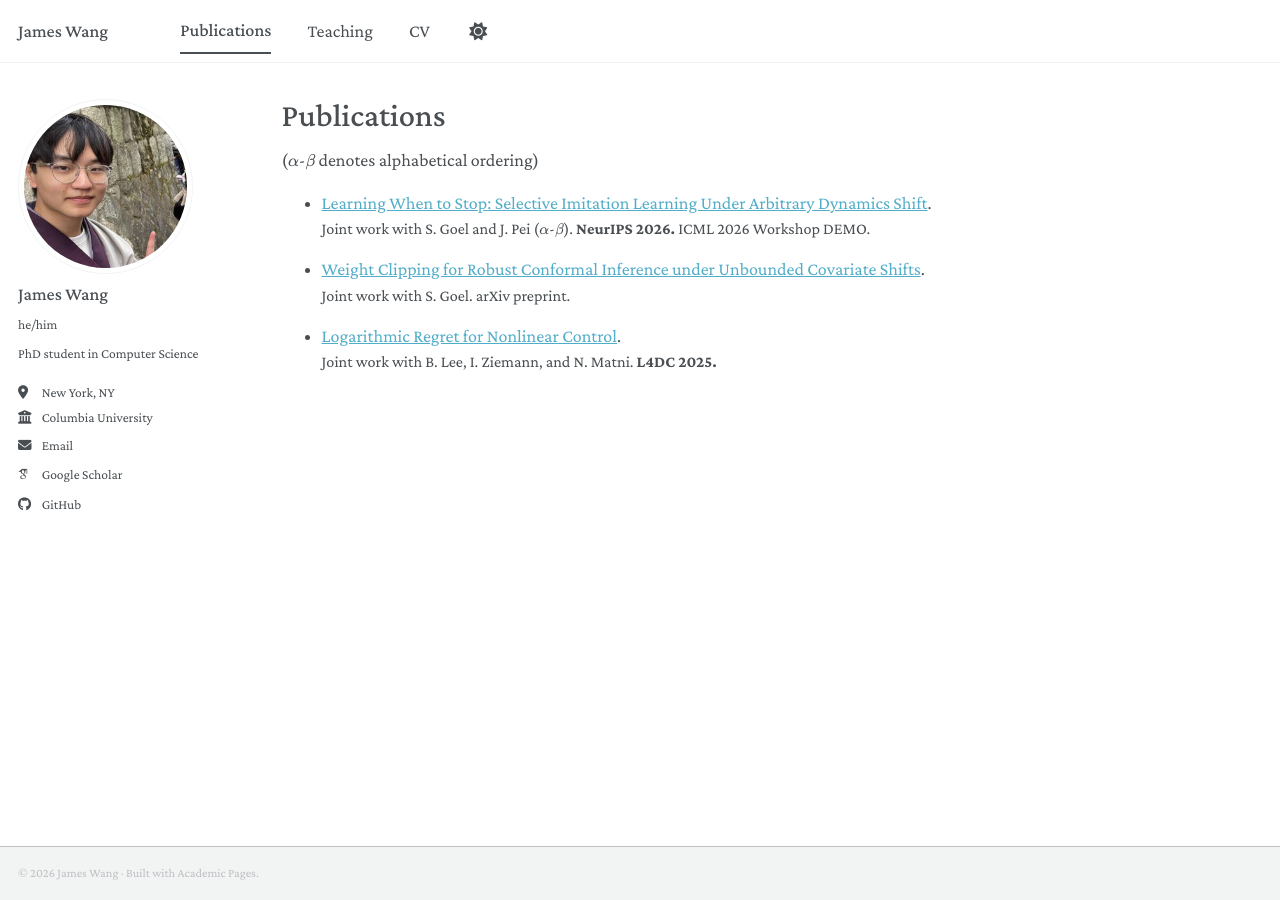
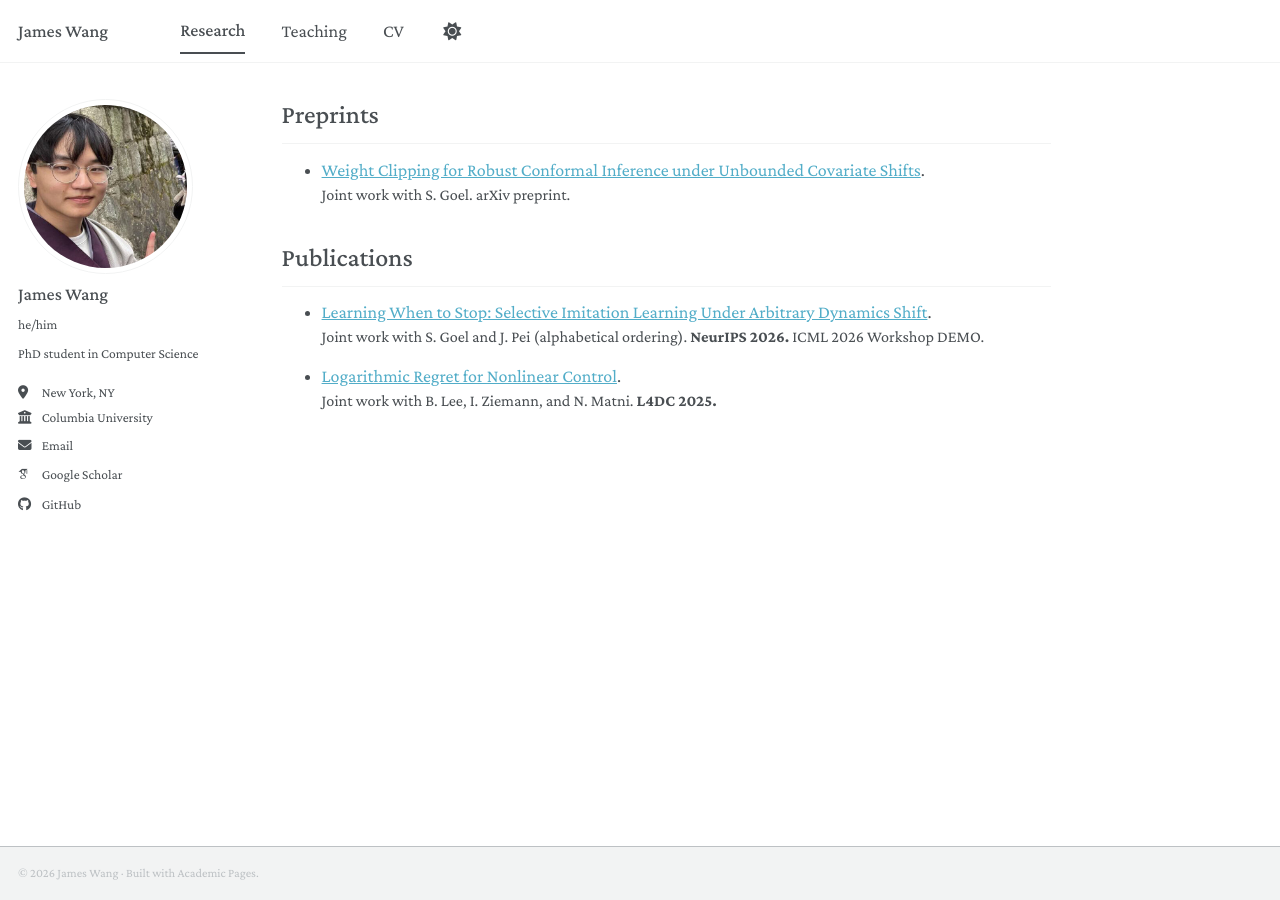
Before and after one commit to jwang541/jwang541.github.io, a Jekyll site: the page built from _pages/publications.md, in a window 1280 px wide. Built offline with Jekyll 4.4.1, drawn with Linux system fonts in a browser that asks for light colours; some web fonts are replaced.

Commit message:
looks more professional now

```diff
--- a/_data/navigation.yml
+++ b/_data/navigation.yml
@@ -7,7 +7,7 @@
 # The CV links directly to the PDF; target opens it in a new browser tab.
 
 main:
-  - title: "Publications"
+  - title: "Research"
     url: /publications/
 
   - title: "Teaching"
--- a/_layouts/single.html
+++ b/_layouts/single.html
@@ -26,7 +26,7 @@ layout: default
     <div class="page__inner-wrap">
       {% unless page.header.overlay_color or page.header.overlay_image %}
         <header>
-          {% if page.title %}<h1 class="page__title" itemprop="headline">{{ page.title | markdownify | remove: "<p>" | remove: "</p>" }}</h1>{% endif %}
+          {% if page.title and page.hide_title != true %}<h1 class="page__title" itemprop="headline">{{ page.title | markdownify | remove: "<p>" | remove: "</p>" }}</h1>{% endif %}
           {% if page.read_time %}
             <p class="page__meta"><i class="fa fa-clock" aria-hidden="true"></i> {% include read-time.html %}</p>
           {% endif %}
@@ -44,7 +44,7 @@ layout: default
         </header>
       {% endunless %}
 
-      <section class="page__content" itemprop="text">
+      <section class="page__content{% if page.hide_title %} page__content--no-title{% endif %}" itemprop="text">
         {{ content }}
 
         {% if page.citation and page.paperurl and page.slidesurl and page.bibtexurl %}
--- a/_pages/publications.md
+++ b/_pages/publications.md
@@ -1,20 +1,27 @@
 ---
 description: "Research publications and preprints by James Wang on machine learning, imitation learning, conformal inference, and nonlinear control."
 # layout: archive
-title: "Publications"
+title: "Research"
+hide_title: true
 permalink: /publications/
 author_profile: true
-math: true
 ---
 
-(\\(\alpha\\)-\\(\beta\\) denotes alphabetical ordering)
+<div class="academic-list-page" markdown="1">
 
-- [Learning When to Stop: Selective Imitation Learning Under Arbitrary Dynamics Shift](https://arxiv.org/abs/2605.09183).<br>
-  <span class="publication__details">Joint work with S. Goel and J. Pei (\\(\alpha\\)-\\(\beta\\)). **NeurIPS 2026.** ICML 2026 Workshop DEMO.</span>
+## Preprints
 
-- [Weight Clipping for Robust Conformal Inference under Unbounded Covariate Shifts](https://arxiv.org/abs/2605.02072).<br>
+- [Weight Clipping for Robust Conformal Inference under Unbounded Covariate Shifts](https://arxiv.org/abs/2605.02072).
   <span class="publication__details">Joint work with S. Goel. arXiv preprint.</span>
+{: .publications-list }
 
-- [Logarithmic Regret for Nonlinear Control](https://arxiv.org/abs/2501.10261).<br>
+## Publications
+
+- [Learning When to Stop: Selective Imitation Learning Under Arbitrary Dynamics Shift](https://arxiv.org/abs/2605.09183).
+  <span class="publication__details">Joint work with S. Goel and J. Pei (alphabetical ordering). **NeurIPS 2026.** ICML 2026 Workshop DEMO.</span>
+
+- [Logarithmic Regret for Nonlinear Control](https://arxiv.org/abs/2501.10261).
   <span class="publication__details">Joint work with B. Lee, I. Ziemann, and N. Matni. **L4DC 2025.**</span>
 {: .publications-list }
+
+</div>
--- a/_sass/layout/_page.scss
+++ b/_sass/layout/_page.scss
@@ -51,6 +51,10 @@
 }
 
 .page__content {
+
+  &--no-title > h2:first-child {
+    margin-top: 0;
+  }
 
   h2 {
     padding-bottom: 0.5em;
@@ -109,29 +113,49 @@
   }
 }
 
-/* Publication titles and citation details share a consistent list layout. */
-.page__content .publications-list {
-  > li {
+/* About, Research, and Teaching share section, entry, and detail spacing. */
+.page__content .academic-list-page {
+  h2 {
+    margin: 0 0 0.75rem;
+  }
+
+  > h2:not(:first-child),
+  .teaching__group + .teaching__group {
+    margin-top: 2rem;
+  }
+
+  .publications-list,
+  .teaching__list,
+  .education-list {
     margin: 0;
+    list-style: disc;
 
-    + li {
-      margin-top: 0.9em;
-    }
+    > li {
+      margin: 0;
 
-    > p {
-      margin: 0;
+      + li {
+        margin-top: 0.9rem;
+      }
+
+      > p {
+        margin: 0;
+      }
     }
   }
 
-  .publication__details {
+  .publication__details,
+  .teaching__role {
+    display: block;
+    margin: 0;
     font-size: 0.9em;
+    line-height: 1.4;
   }
 }
 
 /* Education entries keep dates aligned and stack them on small screens. */
 .education__heading {
   display: grid;
-  gap: 0.125em 1em;
+  gap: 0.25em 1.5em;
   align-items: baseline;
 
   @include breakpoint($small) {
@@ -150,7 +174,7 @@
 
 .education__dates {
   color: var(--global-text-color);
-  font-size: 0.85em;
+  font-size: 0.9em;
   font-variant-numeric: tabular-nums;
   white-space: nowrap;
 }
@@ -158,35 +182,14 @@
 /* Compact course lists, scoped to the Teaching page. */
 .page__content .teaching {
   max-width: 660px;
-  margin-top: 0.75em;
-
-  &__group + .teaching__group {
-    margin-top: 1.25em;
-  }
-
-  &__group h2 {
-    margin: 0 0 0.75em;
-    padding-bottom: 0.35em;
-    font-size: 1.15em;
-  }
-
-  &__list {
-    margin: 0;
-    list-style: disc;
-  }
+  margin-top: 0;
 
   &__entry {
-    margin: 0;
-
-    + .teaching__entry {
-      margin-top: 0.65em;
-    }
-
     h3 {
       margin: 0;
       font-size: 1em;
       font-weight: 400;
-      line-height: 1.3;
+      line-height: 1.4;
     }
   }
 
@@ -200,14 +203,8 @@
     }
   }
 
-  &__role {
-    margin: 0.15em 0 0;
+  &__dates {
     font-size: 0.9em;
-    line-height: 1.3;
-  }
-
-  &__dates {
-    font-size: 0.85em;
     line-height: 1.4;
     font-variant-numeric: tabular-nums;
 
```
Also changed, not shown: README.md (+3 -3 lines), _pages/about.md (+6 -0 lines), _pages/teaching.md (+2 -1 lines).
